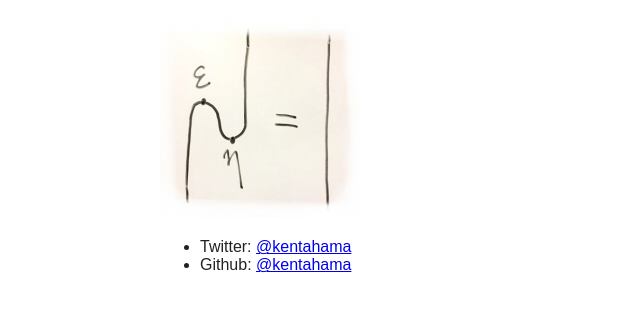
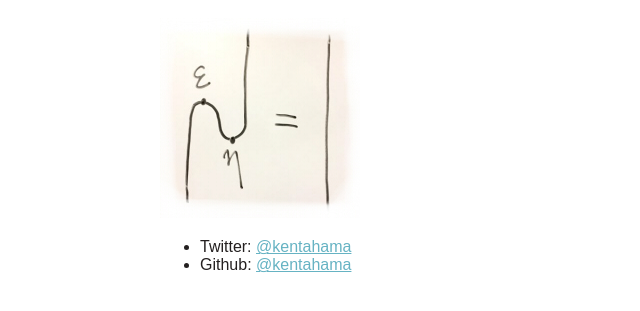
Before and after one commit to kentahama/kentahama.github.io, a plain HTML site: page index.html in a window 1280 px wide. Shown: the part 89-400 px from the top of the page, without its empty margins (0-640 px from the left). Drawn offline with Linux system fonts and the light colour scheme.

Commit message:
Update link color

```diff
--- a/css/style.css
+++ b/css/style.css
@@ -1,7 +1,7 @@
 body {
     margin: 40px auto;
     max-width: 960px;
-    color: #222;
+    color: #242020;
     font-family: sans-serif;
 }
 
@@ -9,3 +9,10 @@ h1 {
     fort-size: 3.0rem;
     font-weight: 300;
 }
+
+a {
+    color: #66b3c3;
+}
+a:hover {
+    color: #76c3d3;
+}
```
